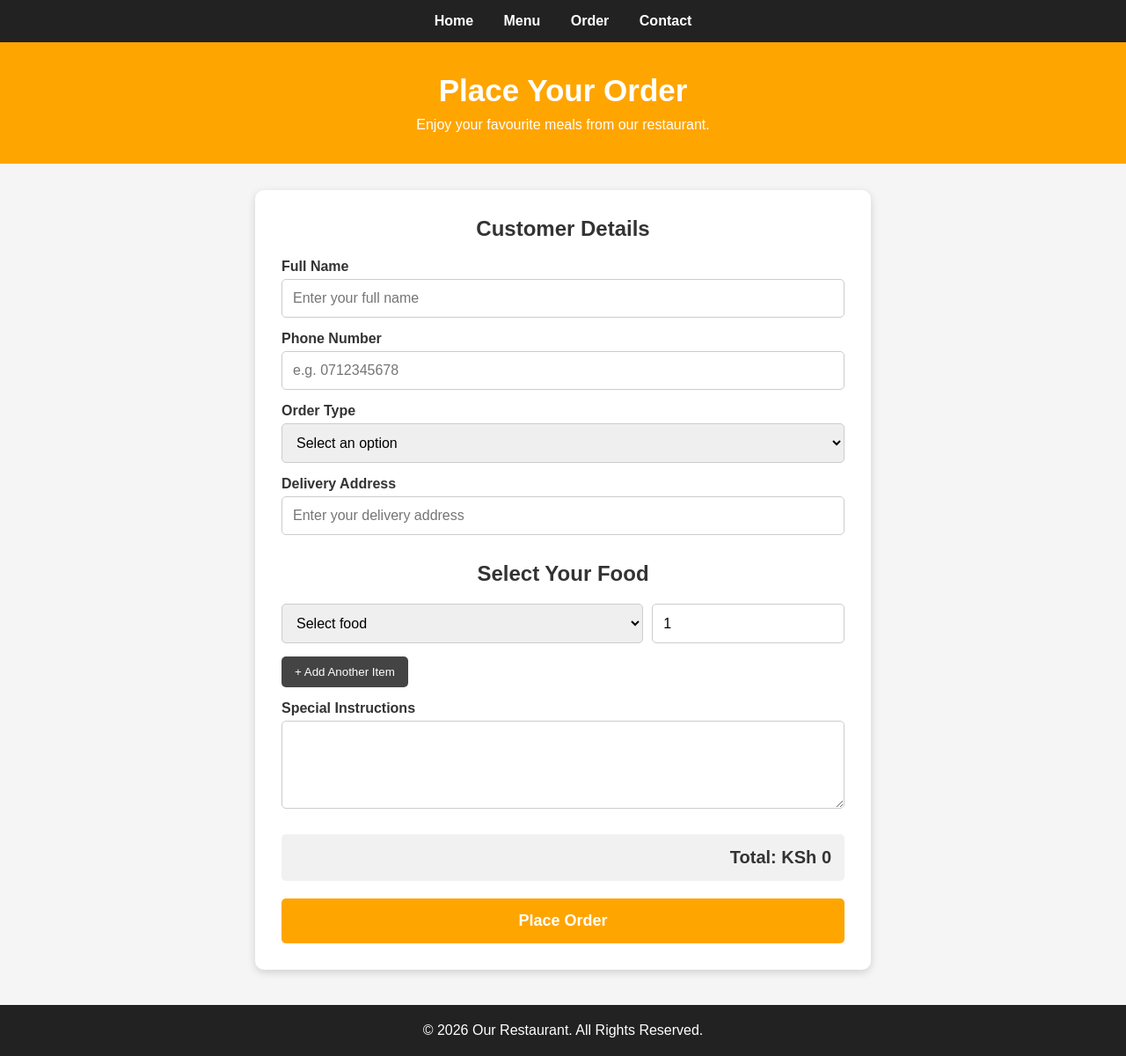
After one commit to clintondickens107-glitch/first-repo, a Flask app: page /order in a window 1280 px wide. The commit adds this page. Shown: the whole page at 88% size. Run offline with Flask 3, Linux system fonts and the light colour scheme.

Commit message:
adding odering

```diff
--- a/app.py
+++ b/app.py
@@ -1,4 +1,4 @@
-from flask import Flask,redirect,url_for,render_template
+from flask import Flask,redirect,url_for,render_template,request
 import sqlite3
 
 
@@ -19,6 +19,11 @@ def menu():
     return render_template('menu.html', menu_items=items)
 
 
+@app.route('/menu.html')
+def menu_html():
+    return redirect(url_for('menu'))
+
+
 @app.route('/')
 def home():
     return render_template('template.html')
@@ -33,5 +38,10 @@ def contact():
     return render_template('contact.html')
 
 
+@app.route('/order')
+def order():
+    return render_template('order.html', selected_food=request.args.get('food', ''))
+
+
 if __name__ == '__main__':
     app.run(debug=True)
--- /dev/null
+++ b/templates/order.html
@@ -0,0 +1,373 @@
+
+
+<!DOCTYPE html>
+<html lang="en">
+<head>
+    <meta charset="UTF-8">
+    <meta name="viewport" content="width=device-width, initial-scale=1.0">
+
+    <title>Place Your Order</title>
+
+    <style>
+        * {
+            box-sizing: border-box;
+            margin: 0;
+            padding: 0;
+        }
+
+        body {
+            font-family: Arial, sans-serif;
+            background-color: #f5f5f5;
+            color: #333;
+        }
+
+        /* Navigation */
+        nav {
+            background-color: #222;
+            padding: 15px;
+            text-align: center;
+        }
+
+        nav a {
+            color: white;
+            text-decoration: none;
+            margin: 0 15px;
+            font-weight: bold;
+        }
+
+        nav a:hover {
+            color: orange;
+        }
+
+        /* Heading */
+        .heading {
+            text-align: center;
+            padding: 35px 20px;
+            background-color: orange;
+            color: white;
+        }
+
+        .heading h1 {
+            font-size: 35px;
+            margin-bottom: 10px;
+        }
+
+        /* Order container */
+        .order-container {
+            width: 90%;
+            max-width: 700px;
+            margin: 30px auto;
+            background-color: white;
+            padding: 30px;
+            border-radius: 10px;
+            box-shadow: 0 3px 10px rgba(0,0,0,0.15);
+        }
+
+        .order-container h2 {
+            margin-bottom: 20px;
+            text-align: center;
+        }
+
+        /* Form */
+        label {
+            display: block;
+            margin-top: 15px;
+            margin-bottom: 5px;
+            font-weight: bold;
+        }
+
+        input,
+        select,
+        textarea {
+            width: 100%;
+            padding: 12px;
+            border: 1px solid #ccc;
+            border-radius: 5px;
+            font-size: 16px;
+        }
+
+        textarea {
+            height: 100px;
+            resize: vertical;
+        }
+
+        /* Order item */
+        .food-item {
+            display: flex;
+            gap: 10px;
+            margin-bottom: 10px;
+        }
+
+        .food-item select {
+            flex: 2;
+        }
+
+        .food-item input {
+            flex: 1;
+        }
+
+        /* Add button */
+        .add-btn {
+            background-color: #444;
+            color: white;
+            border: none;
+            padding: 10px 15px;
+            border-radius: 5px;
+            cursor: pointer;
+            margin-top: 5px;
+        }
+
+        .add-btn:hover {
+            background-color: #666;
+        }
+
+        /* Total */
+        .total {
+            margin-top: 25px;
+            padding: 15px;
+            background-color: #f1f1f1;
+            border-radius: 5px;
+            font-size: 20px;
+            font-weight: bold;
+            text-align: right;
+        }
+
+        /* Submit */
+        .submit-btn {
+            width: 100%;
+            margin-top: 20px;
+            padding: 15px;
+            background-color: orange;
+            color: white;
+            border: none;
+            border-radius: 5px;
+            font-size: 18px;
+            font-weight: bold;
+            cursor: pointer;
+        }
+
+        .submit-btn:hover {
+            background-color: darkorange;
+        }
+
+        /* Footer */
+        footer {
+            text-align: center;
+            background-color: #222;
+            color: white;
+            padding: 20px;
+            margin-top: 40px;
+        }
+
+        /* Mobile */
+        @media (max-width: 600px) {
+
+            nav a {
+                display: block;
+                margin: 8px;
+            }
+
+            .order-container {
+                width: 95%;
+                padding: 20px;
+            }
+
+            .food-item {
+                flex-direction: column;
+            }
+        }
+    </style>
+</head>
+
+<body>
+
+    <!-- Navigation -->
+    <nav>
+        <a href="index.html">Home</a>
+        <a href="{{ url_for('menu') }}">Menu</a>
+        <a href="order.html">Order</a>
+        <a href="contact.html">Contact</a>
+    </nav>
+
+    <!-- Heading -->
+    <section class="heading">
+        <h1>Place Your Order</h1>
+        <p>Enjoy your favourite meals from our restaurant.</p>
+    </section>
+
+    <!-- Order Form -->
+    <div class="order-container">
+
+        <h2>Customer Details</h2>
+
+        <form id="orderForm">
+
+            <label for="name">Full Name</label>
+            <input
+                type="text"
+                id="name"
+                placeholder="Enter your full name"
+                required
+            >
+
+            <label for="phone">Phone Number</label>
+            <input
+                type="tel"
+                id="phone"
+                placeholder="e.g. 0712345678"
+                required
+            >
+
+            <label for="service">Order Type</label>
+            <select id="service" required>
+                <option value="">Select an option</option>
+                <option value="Delivery">Delivery</option>
+                <option value="Pickup">Pickup</option>
+            </select>
+
+            <label for="address">Delivery Address</label>
+            <input
+                type="text"
+                id="address"
+                placeholder="Enter your delivery address"
+            >
+
+            <h2 style="margin-top: 30px;">Select Your Food</h2>
+
+            <div class="food-item">
+
+                <select class="food" onchange="calculateTotal()">
+                    <option value="0">Select food</option>
+                    <option value="300">Chicken & Chips - KSh 300</option>
+                    <option value="250">Beef Burger - KSh 250</option>
+                    <option value="200">Chicken Burger - KSh 200</option>
+                    <option value="150">French Fries - KSh 150</option>
+                    <option value="350">Fried Chicken - KSh 350</option>
+                    <option value="200">Beef Samosa - KSh 200</option>
+                    <option value="250">Chicken Wings - KSh 250</option>
+                    <option value="100">Soda - KSh 100</option>
+                </select>
+
+                <input
+                    type="number"
+                    class="quantity"
+                    value="1"
+                    min="1"
+                    onchange="calculateTotal()"
+                >
+
+            </div>
+
+            <div id="extraItems"></div>
+
+            <button type="button" class="add-btn" onclick="addFoodItem()">
+                + Add Another Item
+            </button>
+
+            <label for="instructions">Special Instructions</label>
+            <textarea
+                id="instructions"
+                placeholder="Any special requests?">
+            </textarea>
+
+            <div class="total">
+                Total: KSh <span id="total">0</span>
+            </div>
+
+            <button type="submit" class="submit-btn">
+                Place Order
+            </button>
+
+        </form>
+
+    </div>
+
+    <!-- Footer -->
+    <footer>
+        <p>&copy; 2026 Our Restaurant. All Rights Reserved.</p>
+    </footer>
+
+
+    <script>
+
+        // Add another food item
+        function addFoodItem() {
+
+            const container = document.getElementById("extraItems");
+
+            const item = document.createElement("div");
+
+            item.className = "food-item";
+
+            item.innerHTML = `
+                <select class="food" onchange="calculateTotal()">
+                    <option value="0">Select food</option>
+                    <option value="300">Chicken & Chips - KSh 300</option>
+                    <option value="250">Beef Burger - KSh 250</option>
+                    <option value="200">Chicken Burger - KSh 200</option>
+                    <option value="150">French Fries - KSh 150</option>
+                    <option value="350">Fried Chicken - KSh 350</option>
+                    <option value="200">Beef Samosa - KSh 200</option>
+                    <option value="250">Chicken Wings - KSh 250</option>
+                    <option value="100">Soda - KSh 100</option>
+                </select>
+
+                <input
+                    type="number"
+                    class="quantity"
+                    value="1"
+                    min="1"
+                    onchange="calculateTotal()"
+                >
+            `;
+
+            container.appendChild(item);
+        }
+
+
+        // Calculate total price
+        function calculateTotal() {
+
+            const foods = document.querySelectorAll(".food");
+
+            const quantities = document.querySelectorAll(".quantity");
+
+            let total = 0;
+
+            for (let i = 0; i < foods.length; i++) {
+
+                const price = Number(foods[i].value);
+
+                const quantity = Number(quantities[i].value);
+
+                total += price * quantity;
+            }
+
+            document.getElementById("total").textContent = total;
+        }
+
+
+        // Submit order
+        document.getElementById("orderForm").addEventListener("submit", function(event) {
+
+            event.preventDefault();
+
+            const name = document.getElementById("name").value;
+
+            const phone = document.getElementById("phone").value;
+
+            const total = document.getElementById("total").textContent;
+
+            alert(
+                "Thank you, " + name +
+                "! Your order has been received.\n\n" +
+                "Phone: " + phone +
+                "\nTotal: KSh " + total
+            );
+
+        });
+
+    </script>
+
+</body>
+</html>
```
Also changed, not shown: templates/about.html (+7 -6 lines), templates/contact.html (+7 -6 lines), templates/menu.html (+6 -4 lines), templates/template.html (+8 -7 lines).
